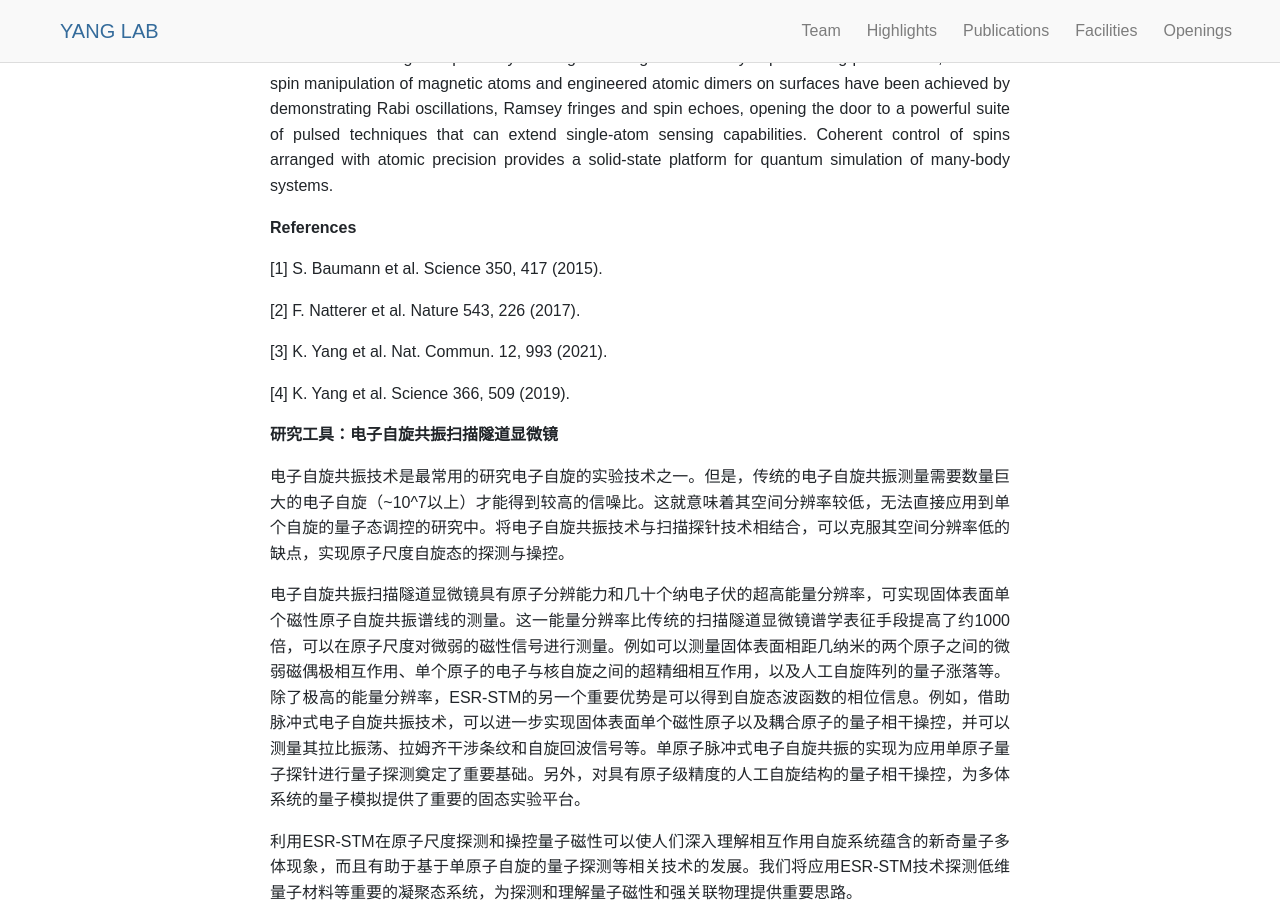
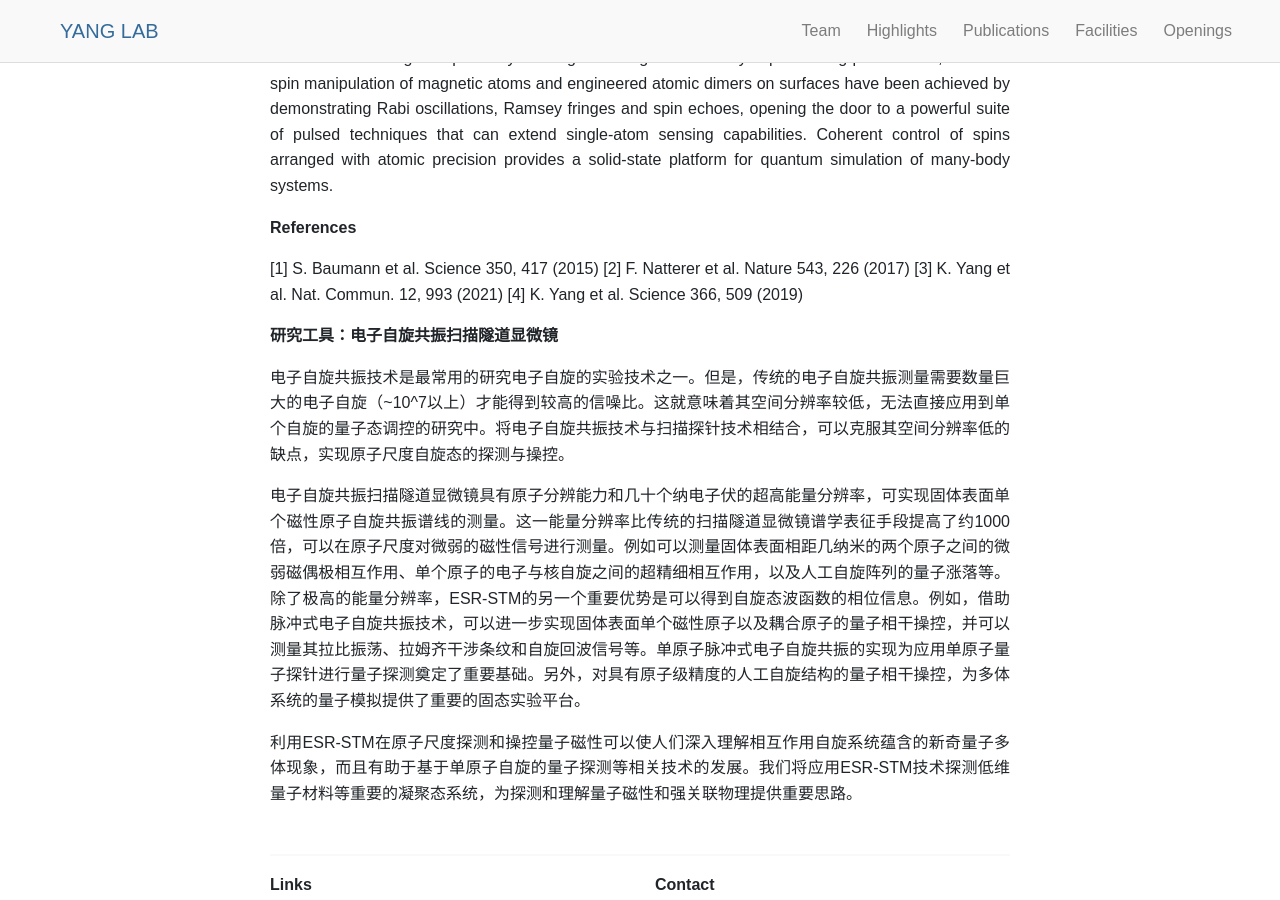
Before and after one commit to ZoomWuun/Q03i, a Jekyll site: the page built from _pages/home.md, in a window 1280 px wide and 900 px high, scrolled down 869 px. Built offline with Jekyll 4.4.1, drawn with Linux system fonts in a browser that asks for light colours.

Commit message:
Add files via upload

```diff
--- a/_pages/home.md
+++ b/_pages/home.md
@@ -15,13 +15,10 @@ The ability to drive ESR of individual atoms using STM provided a major step for
 
 **References**
 
-[1]  S. Baumann et al. Science 350, 417 (2015).
-
-[2]  F. Natterer et al. Nature 543, 226 (2017).
-
-[3]  K. Yang et al. Nat. Commun. 12, 993 (2021).
-
-[4]  K. Yang et al. Science 366, 509 (2019).
+[1]  S. Baumann et al. Science 350, 417 (2015)
+[2]  F. Natterer et al. Nature 543, 226 (2017)
+[3]  K. Yang et al. Nat. Commun. 12, 993 (2021)
+[4]  K. Yang et al. Science 366, 509 (2019)
 
 
 **研究工具：电子自旋共振扫描隧道显微镜**
```
